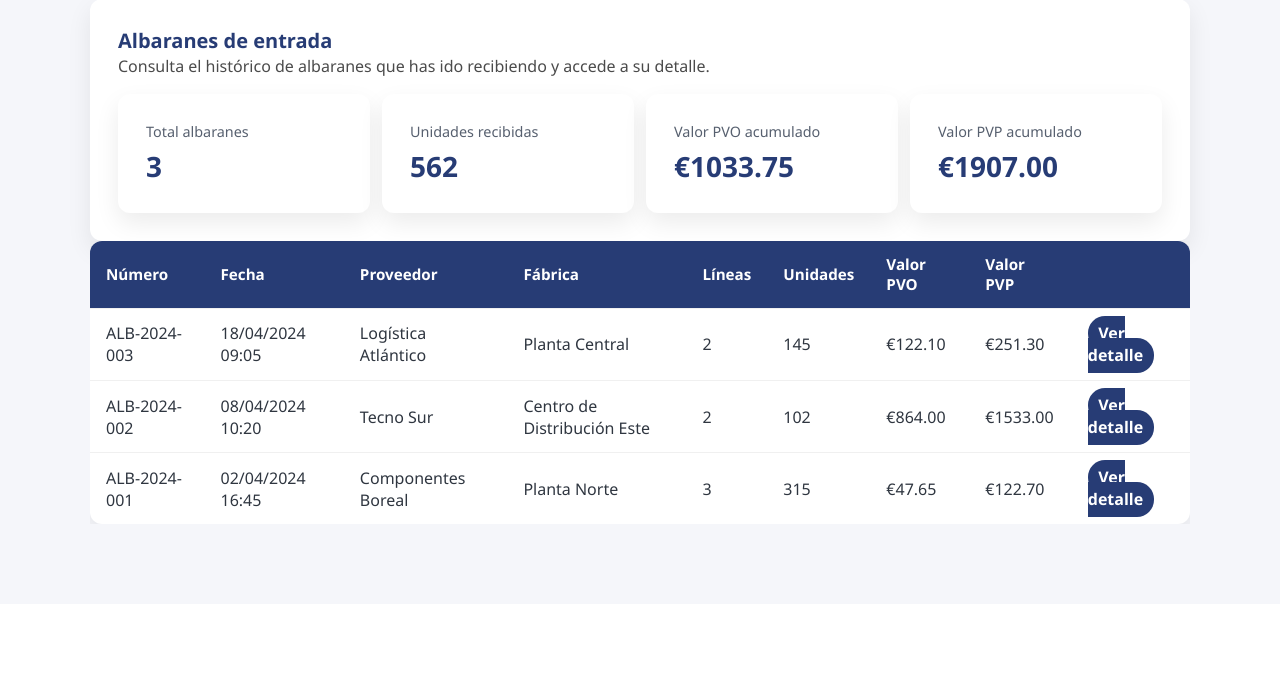
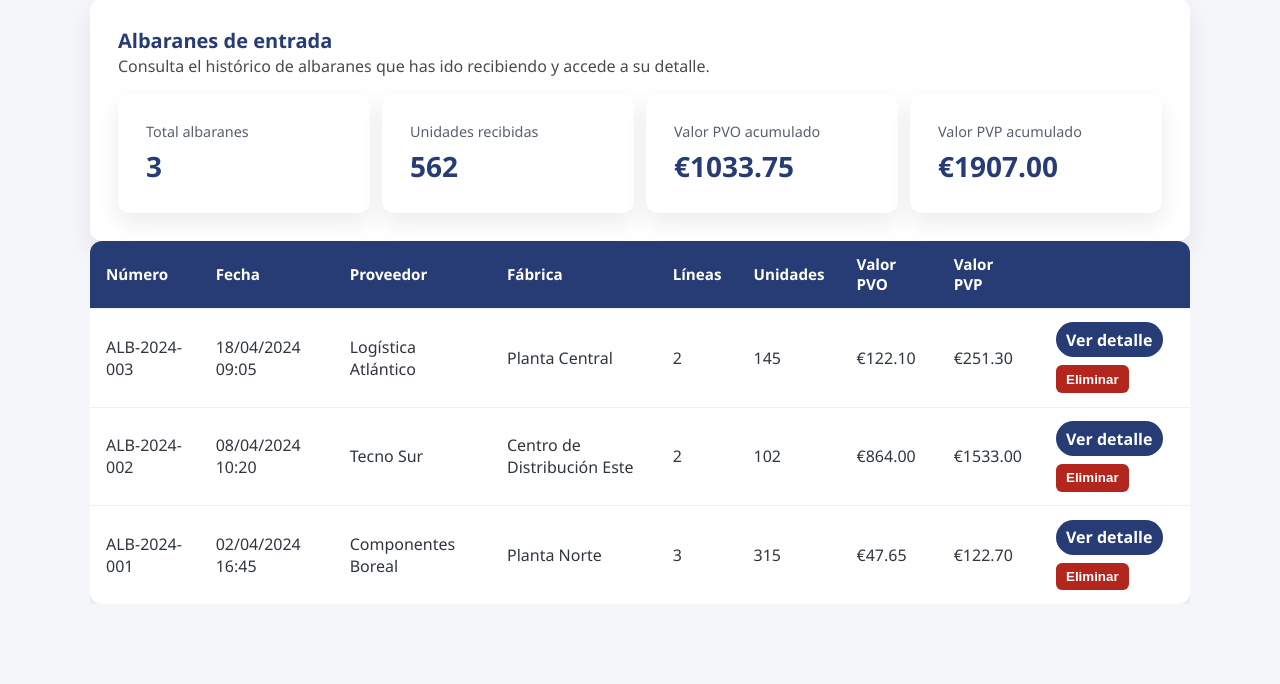
Before and after one commit to opticaelvalle-design/Gestion-de-inventario-EVO, a Flask app: page /albaranes in a window 1280 px wide. Shown: the part 270-954 px from the top of the page. Before the commit the page ends 794 px from the top, so only its background shows below. Run offline with Flask 3, Linux system fonts and the light colour scheme.

Commit message:
Add deletion actions for storage lists

```diff
--- a/app.py
+++ b/app.py
@@ -269,6 +269,7 @@ def _insertar_linea_pedido(pedido_id: int, linea: dict):
 def get_connection():
     connection = sqlite3.connect(DB_PATH)
     connection.row_factory = sqlite3.Row
+    connection.execute("PRAGMA foreign_keys = ON")
     return connection
 
 
@@ -605,6 +606,50 @@ def crear_gavetas():
         return redirect(url_for("crear_gavetas"))
 
     return render_template("crear_gavetas.html", ubicaciones=storage_locations)
+
+
+@app.route("/crear-gavetas/<path:nombre>/eliminar", methods=["POST"])
+def eliminar_gaveta(nombre: str):
+    global storage_locations, gaveta_asignaciones
+
+    ubicacion = next(
+        (
+            ubicacion
+            for ubicacion in storage_locations
+            if ubicacion["nombre"].lower() == nombre.lower()
+        ),
+        None,
+    )
+    if not ubicacion:
+        flash("No se encontró la ubicación a eliminar.", "error")
+        return redirect(url_for("crear_gavetas"))
+
+    asignaciones_a_eliminar = [
+        clave
+        for clave, asignacion in gaveta_asignaciones.items()
+        if asignacion["gaveta"]["nombre"].lower() == ubicacion["nombre"].lower()
+    ]
+    for clave in asignaciones_a_eliminar:
+        del gaveta_asignaciones[clave]
+
+    storage_locations = [
+        ubic
+        for ubic in storage_locations
+        if ubic["nombre"].lower() != ubicacion["nombre"].lower()
+    ]
+
+    with get_connection() as conn:
+        conn.execute(
+            "DELETE FROM gaveta_asignaciones WHERE lower(gaveta_nombre) = lower(?)",
+            (ubicacion["nombre"],),
+        )
+        conn.execute(
+            "DELETE FROM storage_locations WHERE lower(nombre) = lower(?)",
+            (ubicacion["nombre"],),
+        )
+
+    flash("La ubicación se eliminó correctamente.", "success")
+    return redirect(url_for("crear_gavetas"))
 
 
 @app.route("/crear-gavetas/<path:nombre>")
@@ -1195,6 +1240,30 @@ def pedidos():
     )
 
 
+@app.route("/pedidos/<int:pedido_id>/eliminar", methods=["POST"])
+def eliminar_pedido(pedido_id: int):
+    global purchase_orders, gaveta_asignaciones
+
+    pedido = next((pedido for pedido in purchase_orders if pedido["id"] == pedido_id), None)
+    if not pedido:
+        flash("No se encontró el pedido a eliminar.", "error")
+        return redirect(url_for("pedidos"))
+
+    purchase_orders = [pedido for pedido in purchase_orders if pedido["id"] != pedido_id]
+    gaveta_asignaciones = {
+        clave: asignacion
+        for clave, asignacion in gaveta_asignaciones.items()
+        if asignacion["pedido_id"] != pedido_id
+    }
+
+    with get_connection() as conn:
+        conn.execute("DELETE FROM gaveta_asignaciones WHERE pedido_id = ?", (pedido_id,))
+        conn.execute("DELETE FROM purchase_orders WHERE id = ?", (pedido_id,))
+
+    flash("El pedido se eliminó correctamente.", "success")
+    return redirect(url_for("pedidos"))
+
+
 @app.route("/pedidos/<int:pedido_id>")
 def pedido_detalle(pedido_id: int):
     pedido = next((pedido for pedido in purchase_orders if pedido["id"] == pedido_id), None)
@@ -1237,6 +1306,24 @@ def albaranes():
     )
 
 
+@app.route("/albaranes/<int:albaran_id>/eliminar", methods=["POST"])
+def eliminar_albaran(albaran_id: int):
+    global delivery_notes
+
+    albaran = next((nota for nota in delivery_notes if nota["id"] == albaran_id), None)
+    if not albaran:
+        flash("No se encontró el albarán a eliminar.", "error")
+        return redirect(url_for("albaranes"))
+
+    delivery_notes = [nota for nota in delivery_notes if nota["id"] != albaran_id]
+
+    with get_connection() as conn:
+        conn.execute("DELETE FROM delivery_notes WHERE id = ?", (albaran_id,))
+
+    flash("El albarán se eliminó correctamente.", "success")
+    return redirect(url_for("albaranes"))
+
+
 @app.route("/albaranes/<int:albaran_id>")
 def albaran_detalle(albaran_id: int):
     albaran = next((nota for nota in delivery_notes if nota["id"] == albaran_id), None)
--- a/templates/albaranes.html
+++ b/templates/albaranes.html
@@ -54,7 +54,12 @@
                         <td>{{ '€{:.2f}'.format(albaran.total_pvo) }}</td>
                         <td>{{ '€{:.2f}'.format(albaran.total_pvp) }}</td>
                         <td>
-                            <a class="button-link" style="padding: 0.4rem 0.65rem;" href="{{ url_for('albaran_detalle', albaran_id=albaran.id) }}">Ver detalle</a>
+                            <div style="display: flex; gap: 0.5rem; flex-wrap: wrap;">
+                                <a class="button-link" style="padding: 0.4rem 0.65rem;" href="{{ url_for('albaran_detalle', albaran_id=albaran.id) }}">Ver detalle</a>
+                                <form method="post" action="{{ url_for('eliminar_albaran', albaran_id=albaran.id) }}" onsubmit="return confirm('¿Seguro que quieres eliminar el albarán {{ albaran.numero }}?');">
+                                    <button type="submit" class="button-link" style="background-color: #b3261e; color: white; border: none; padding: 0.4rem 0.65rem; border-radius: 6px; cursor: pointer;">Eliminar</button>
+                                </form>
+                            </div>
                         </td>
                     </tr>
                 {% endfor %}
```
Also changed, not shown: templates/crear_gavetas.html (+6 -1 lines), templates/pedidos.html (+6 -1 lines).
